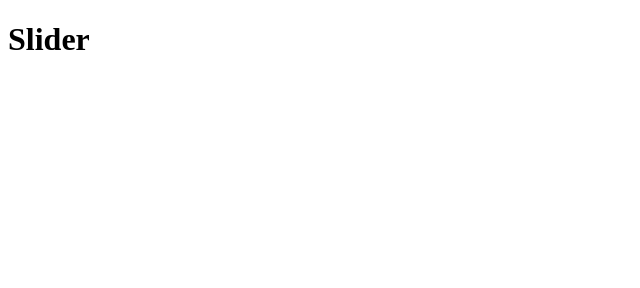
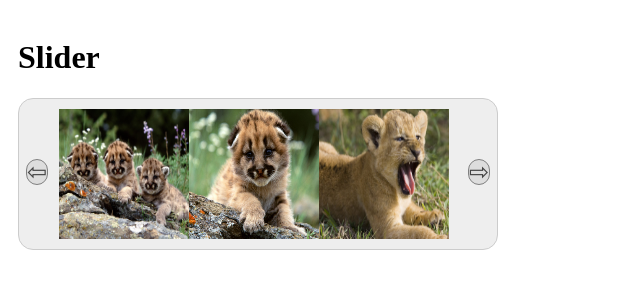
Before and after one commit to AlexSchmidt96/jQueryLessons, a plain HTML site: page slider/slider.html in a window 1280 px wide. Shown: the whole page, without its empty margins (0-640 px from the left). Drawn offline with Linux system fonts and the light colour scheme.

Commit message:
added style for gallery

```diff
--- a/slider/slider.css
+++ b/slider/slider.css
@@ -0,0 +1,62 @@
+body {
+    padding: 10px;
+}
+
+#slider {
+    position: relative;
+    width: 398px;
+    padding: 10px 40px;
+    border: 1px solid #CCC;
+    border-radius: 15px;
+    background: #eee;
+}
+
+#slider img {
+    width: 130px;
+    height: 130px;
+    display: flex;
+}
+
+.arrow {
+    position: absolute;
+    top: 60px;
+    padding: 0;
+    background: #ddd;
+    border-radius: 15px;
+    border: 1px solid gray;
+    font-size: 24px;
+    line-height: 24px;
+    color: #444;
+    display: block;
+}
+
+.arrow:hover {
+    opacity: 0.6;
+}
+
+.prev {
+    left: 7px;
+}
+
+.next {
+    right: 7px;
+}
+
+.gallery {
+    width: 390px;
+    overflow: hidden;
+}
+
+.gallery ul {
+    height: 130px;
+    width: 9999px;
+    margin: 0;
+    padding: 0;
+    list-style: none;
+    transition: margin-left 250ms;
+    font-size: 0;
+}
+
+.gallery li {
+    display: inline-block;
+}
--- a/slider/slider.html
+++ b/slider/slider.html
@@ -10,14 +10,20 @@
 
 <body>
     <h1>Slider</h1>
-    <ul>
-        <img src="" alt="" srcset="">
-        <img src="" alt="" srcset="">
-        <img src="" alt="" srcset="">
-        <img src="" alt="" srcset="">
-        <img src="" alt="" srcset="">
-        <img src="" alt="" srcset="">
-    </ul>
+    <div id='slider'>
+        <button class='arrow prev'>⇦</button>
+        <div class='gallery'>
+            <ul>
+                <li><img src="imges/1.jpeg" alt="1"></li>
+                <li><img src="imges/2.jpeg" alt="2"></li>
+                <li><img src="imges/3.jpeg" alt="3"></li>
+                <li><img src="imges/4.jpg" alt="4"></li>
+                <li><img src="imges/5.jpeg" alt="5"></li>
+                <li><img src="imges/6.jpeg" alt="6"></li>
+            </ul>
+        </div>
+        <button class='arrow next'>⇨</button>
+    </div>
 </body>
 <script src="../jQuery/code.jquery.com_jquery-3.7.0.js"></script>
 <script src="slider.js"></script>
--- a/slider/slider.js
+++ b/slider/slider.js
@@ -0,0 +1,3 @@
+$(document).ready(() => {
+
+})
```
